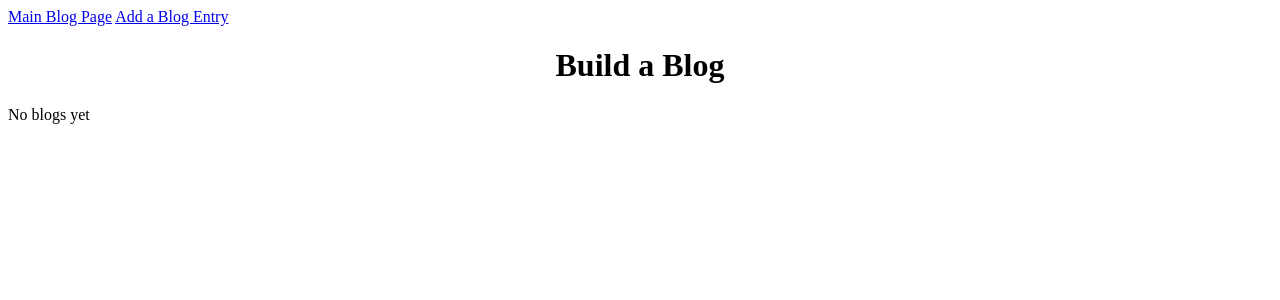
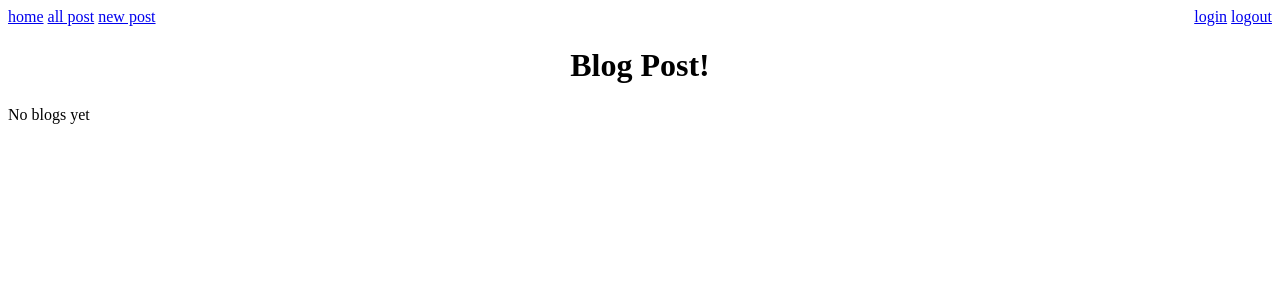
Before and after one commit to MayakaHodges/blogz, a Flask app: a page that uses templates/base.html in a window 1280 px wide. Shown: the top 300 px of the page. Run offline with Flask 2, Linux system fonts and the light colour scheme; tables that the repository leaves empty hold one stand-in row (values such as "Sample post"); data that the repository does not hold is empty.

Commit message:
Hoping for the best!

```diff
--- a/main.py
+++ b/main.py
@@ -3,31 +3,131 @@ from flask_sqlalchemy import SQLAlchemy
 
 app = Flask(__name__)
 app.config['DEBUG'] = True
-app.config['SQLALCHEMY_DATABASE_URI'] = 'mysql+pymysql://build-a-blog:blog4me@localhost:8889/build-a-blog'
+app.config['SQLALCHEMY_DATABASE_URI'] = 'mysql+pymysql://blogz:MyNewPass@localhost:8889/blogz'
 app.config['SQLALCHEMY_ECHO'] = True
 db = SQLAlchemy(app)
+
 app.secret_key = 'y337kGcys&zP3B'
 
 class Blog(db.Model):
     id = db.Column(db.Integer, primary_key=True)
     title = db.Column(db.String(120))
-    body = db.Column(db.String(120))
+    body = db.Column(db.Text())
+    owner_id = db.Column(db.Integer, db.ForeignKey('user.id'))
 
-    def __init__(self, title, body):
+    def __init__(self, title, body, owner):
         self.title = title
         self.body = body
+        self.owner = owner
+
+class User(db.Model):
+    id = db.Column(db.Integer, primary_key=True)
+    username = db.Column(db.String(120), unique=True)
+    password = db.Column(db.String(120))
+    blogs = db.relationship('Blog', backref='owner')
+
+    def __init__(self, username, password):
+        self.username = username
+        self.password = password
+
+@app.before_request
+def require_login():
+    allowed_routes = ['login', 'register', 'blogs', 'index']
+    if request.endpoint not in allowed_routes and 'username' not in session:
+        return redirect('/login')
+
+@app.route('/', methods=['POST', 'GET'])
+def index():
+    all_users = User.query.all()
+    return render_template('index.html', main_title='Blogz!', all_users=all_users)
+
+@app.route('/signup', methods=['POST', 'GET'])
+def register():
+    if request.method == 'POST':
+        username = request.form['username']
+        password = request.form['password']
+        verify = request.form['verify']
+
+        username_error = ''
+        userexist_error = ''
+        password_error = ''
+        verify_error = ''
+
+        if username == '' or len(username) < 3 or len(username) > 20 or ' ' in username:
+            username_error = "That's not a vaild username"
+        if password == '' or len(password) < 3 or len(password) > 20 or ' ' in password:
+            password_error = "That's not a vaild password"
+        if verify == '' or len(verify) < 3 or len(verify) > 20 or ' ' in verify:
+            verify_error = "That's not a vaild password"
+        elif password != verify:
+            verify_error = "Passwords don't match"
+
+        if not username_error and not password_error and not verify_error:
+            existing_user = User.query.filter_by(username=username).first()
+
+            if not existing_user:
+                new_user = User(username, password)
+                db.session.add(new_user)
+                db.session.commit()
+                session['username']=username
+                return redirect('/newpost')
+            else:
+                userexist_error = "This user already exists."
+        else:
+            return render_template('signup.html', title='Signup',
+            username_error=username_error,
+            password_error=password_error,
+            verify_error=verify_error,
+            userexist_error=userexist_error,
+            username=username)
+
+    return render_template('signup.html')
+
+@app.route('/login', methods=['POST', 'GET'])
+def login():
+    if request.method == 'POST':
+        username = request.form['username']
+        password = request.form['password']
+        user = User.query.filter_by(username=username).first()
+        if not user:
+            user_error = "That username does not exist."
+        if user.password != password:
+            login_password_error = "That's not a vaild password"
+        if user and user.password == password:
+            session['username']=username
+            return redirect('/newpost')
+        else:
+            return render_template('login.html',
+            username=username,
+            user_error=user_error,
+            login_password_error = login_password_error)
+
+    return render_template('login.html')
 
 @app.route('/blog', methods=['GET'])
-def index():
+def blogs():
     id = request.args.get('id')
+    user = request.args.get('user')
+
     if id:
         blog=Blog.query.filter_by(id=id).first()
-        return render_template('blog.html', main_title='Build a Blog!', blog=blog)
+        user_id=blog.owner_id
+        user=User.query.filter_by(id=user_id).first()
+        return render_template('blog.html', main_title='Blogz!', blog=blog, user=user)
+    if user:
+        user=User.query.filter_by(username=user).first()
+        user_id=user.id
+        user_blogs=Blog.query.filter_by(owner_id=user_id).all()
+        return render_template('singleUser.html', main_title='Blogz!', user=user, user_blogs=user_blogs)
     blogs = Blog.query.all()
-    return render_template('main_blog.html', main_title='Build a Blog!', blogs=blogs)
+    all_users = User.query.all()
+    return render_template('main_blog.html', main_title='Blogz!', blogs=blogs, all_users=all_users)
 
 @app.route('/newpost', methods=['POST', 'GET'])
 def new_entry():
+
+    owner = User.query.filter_by(username=session['username']).first()
+
     if request.method == 'POST':
         title = request.form.get('title')
         body = request.form.get('body')
@@ -37,24 +137,29 @@ def new_entry():
 
         if title == '':
             title_error = "Please fill in the title."
-        if body == "":
+        if body == '':
             body_error = "Please fill in the body."
 
 
         if not title_error and not body_error:
-            new_blog = Blog(title, body)
+            new_blog = Blog(title, body, owner)
             db.session.add(new_blog)
             db.session.commit()
             id = int(new_blog.id)
             return redirect('/blog?id=%s' % id)
         else:
-            return render_template('newpost.html', main_title='Build a Blog!',
+            return render_template('newpost.html', main_title='Blogz!',
             title_error=title_error,
             body_error=body_error,
             title=title,
             body=body)
 
-    return render_template('newpost.html', main_title='Build a Blog!')
+    return render_template('newpost.html', main_title='Blogz!')
+
+@app.route('/logout')
+def logout():
+    del session['username']
+    return redirect('/blog')
 
 if __name__ == '__main__':
     app.run()
--- a/templates/base.html
+++ b/templates/base.html
@@ -6,13 +6,25 @@
             .error{
                 color: red;
                 font-style: italic; }
+            .user_account{
+                float: right;
+            }
+            .blog_author{
+                font-style: italic;
+                font-size: 12px;
+            }
         </style>
     </head>
 
 <body>
     <nav>
-        <a href="/blog">Main Blog Page</a>
-        <a href="/newpost">Add a Blog Entry</a>
+        <div class="user_account">
+            <a href="/login">login</a>
+            <a href="/logout">logout</a>
+        </div>
+        <a href="/">home</a>
+        <a href="/blog">all post</a>
+        <a href="/newpost">new post</a>
     </nav>
 
     {% block content %}
--- a/templates/blog.html
+++ b/templates/blog.html
@@ -3,4 +3,5 @@
 {% block content %}
 <center><h1>{{blog.title}}</h1></center>
 <p>{{blog.body}}</p>
+<p class="blog_author">written by: <a href="./blog?user={{user.username}}">{{user.username}}</a></p>
 {% endblock %}
--- a/templates/main_blog.html
+++ b/templates/main_blog.html
@@ -1,15 +1,19 @@
 {% extends "base.html" %}
 
 {% block content %}
-    <center><h1>Build a Blog</h1></center>
+    <center><h1>Blog Post!</h1></center>
 
     {% if blogs|length == 0 %}
     <p>No blogs yet</p>
     {% else %}
     {% for blog in blogs %}
-    <a href="./blog?id={{blog.id}}"><h2>{{blog.title}}</h2></a>
+        <a href="./blog?id={{blog.id}}"><h2>{{blog.title}}</h2></a>
         {{blog.body}}
-        <hr />
+        {% for user in all_users %}
+            {% if blog.owner_id == user.id %}
+                <p class="blog_author">written by: <a href="./blog?user={{user.username}}">{{user.username}}</a></p>
+            {% endif %}
+        {% endfor %}
     {% endfor %}
     {% endif %}
 {% endblock %}
--- /dev/null
+++ b/templates/singleUser.html
@@ -0,0 +1,14 @@
+{% extends "base.html" %}
+
+{% block content %}
+<center><h1>Blog Post!</h1></center>
+{% if user_blogs|length == 0 %}
+    <p>No blogs yet</p>
+    {% else %}
+    {% for blog in user_blogs %}
+        <a href="./blog?id={{blog.id}}"><h2>{{blog.title}}</h2></a>
+        <p>{{blog.body}}</p>
+        <p class="blog_author">written by: <a href="./blog?user={{user.username}}">{{user.username}}</a></p>
+    {% endfor %}
+{% endif %}
+{% endblock %}
```
Also changed, not shown: templates/index.html (added, +14 -0 lines), templates/login.html (added, +26 -0 lines), templates/signup.html (added, +41 -0 lines).
